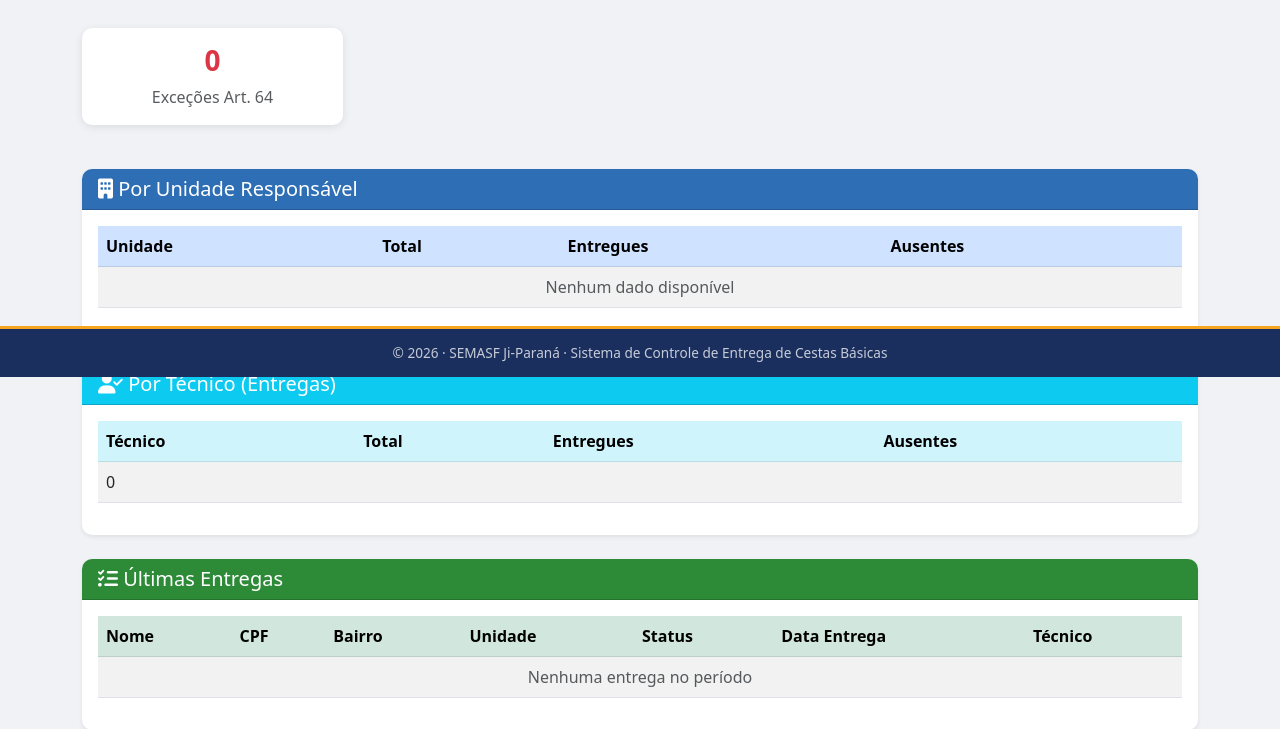
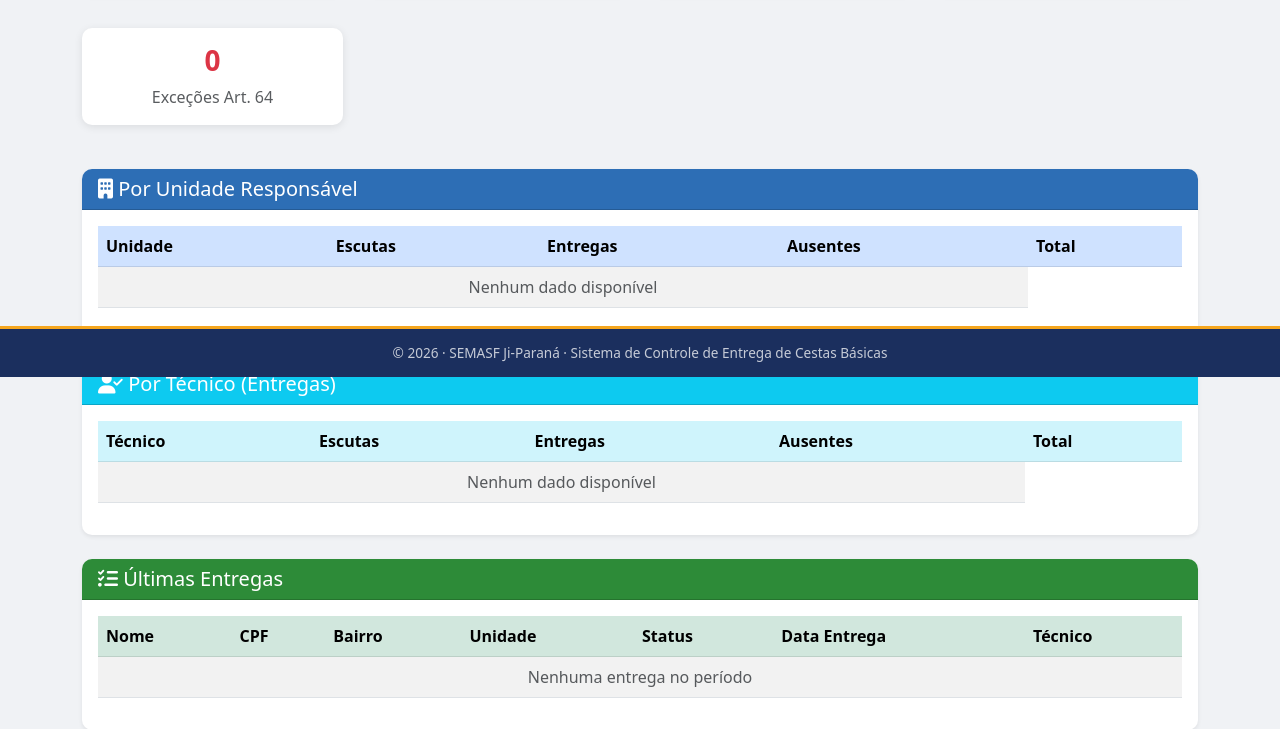
Before and after one commit to vigilanciasocioassistencialjp-maker/sistema-beneficios-semasf, a Flask app: page /relatorio in a window 1280 px wide. Shown: the part 423-1152 px from the top of the page. Run offline with Flask 3, Linux system fonts and the light colour scheme; the visitor is signed in with stand-in values (Sample User, id 1); data that the repository does not hold is empty; some libraries are stand-ins or nearby versions.

Commit message:
Add files via upload

```diff
--- a/app.py
+++ b/app.py
@@ -1739,36 +1739,62 @@ def relatorio():
     cursor.execute(f"SELECT COUNT(*) FROM solicitacoes {_and(w)}excecao_art64=TRUE", p_periodo)
     total_excecoes = cursor.fetchone()[0]
 
-    # Por Unidade
+    # Por Unidade — separa escutas (tecnico) de entregas/ausentes (tecnico_entrega)
+    _u_case = """CASE
+                    WHEN u.perfil='creas'             THEN 'CREAS'
+                    WHEN u.perfil='cras_volante'       THEN 'EQUIPE VOLANTE'
+                    WHEN u.perfil IN ('admin','gestor') THEN 'ADMINISTRAÇÃO'
+                    ELSE COALESCE(u.cras, s.cras, 'Não informado')
+                 END"""
     cursor.execute(f"""
-        SELECT
-            CASE
-                WHEN u.perfil = 'creas'             THEN 'CREAS'
-                WHEN u.perfil = 'cras_volante'       THEN 'EQUIPE VOLANTE'
-                WHEN u.perfil IN ('admin','gestor')  THEN 'ADMINISTRAÇÃO'
-                ELSE COALESCE(u.cras, s.cras, 'Não informado')
-            END AS unidade,
-            COUNT(*) as total,
-            SUM(CASE WHEN s.status='Entregue' THEN 1 ELSE 0 END) as entregues,
-            SUM(CASE WHEN s.status='Ausente'  THEN 1 ELSE 0 END) as ausentes
-        FROM solicitacoes s
-        LEFT JOIN usuarios u ON s.tecnico = u.usuario
-        {w}
+        SELECT unidade,
+               SUM(escutas) as escutas,
+               SUM(entregas) as entregas,
+               SUM(ausentes) as ausentes,
+               SUM(escutas + entregas + ausentes) as total
+        FROM (
+            SELECT {_u_case} AS unidade,
+                   COUNT(*) as escutas, 0 as entregas, 0 as ausentes
+            FROM solicitacoes s LEFT JOIN usuarios u ON s.tecnico = u.usuario
+            {_and(w)}s.status != 'Cancelada'
+            GROUP BY unidade
+            UNION ALL
+            SELECT {_u_case} AS unidade,
+                   0 as escutas,
+                   SUM(CASE WHEN s.status='Entregue' THEN 1 ELSE 0 END) as entregas,
+                   SUM(CASE WHEN s.status='Ausente'  THEN 1 ELSE 0 END) as ausentes
+            FROM solicitacoes s LEFT JOIN usuarios u ON s.tecnico_entrega = u.usuario
+            {_and(w)}s.tecnico_entrega IS NOT NULL AND s.status != 'Cancelada'
+            GROUP BY unidade
+        ) t
         GROUP BY unidade ORDER BY total DESC
-    """, p_periodo)
+    """, p_periodo + p_periodo)
     por_cras = cursor.fetchall()
 
-    # Por Técnico
+    # Por Técnico — separa escutas de entregas/ausentes
     cursor.execute(f"""
-        SELECT COALESCE(u.nome, s.tecnico) as nome_tecnico,
-               COUNT(*) as total,
-               SUM(CASE WHEN s.status='Entregue' THEN 1 ELSE 0 END) as entregues,
-               SUM(CASE WHEN s.status='Ausente'  THEN 1 ELSE 0 END) as ausentes
-        FROM solicitacoes s
-        LEFT JOIN usuarios u ON s.tecnico = u.usuario
-        {w}
-        GROUP BY COALESCE(u.nome, s.tecnico) ORDER BY total DESC
-    """, p_periodo)
+        SELECT nome_tecnico,
+               SUM(escutas) as escutas,
+               SUM(entregas) as entregas,
+               SUM(ausentes) as ausentes,
+               SUM(escutas + entregas + ausentes) as total
+        FROM (
+            SELECT COALESCE(u.nome, s.tecnico) as nome_tecnico,
+                   COUNT(*) as escutas, 0 as entregas, 0 as ausentes
+            FROM solicitacoes s LEFT JOIN usuarios u ON s.tecnico = u.usuario
+            {_and(w)}s.status != 'Cancelada'
+            GROUP BY COALESCE(u.nome, s.tecnico)
+            UNION ALL
+            SELECT COALESCE(u.nome, s.tecnico_entrega) as nome_tecnico,
+                   0 as escutas,
+                   SUM(CASE WHEN s.status='Entregue' THEN 1 ELSE 0 END) as entregas,
+                   SUM(CASE WHEN s.status='Ausente'  THEN 1 ELSE 0 END) as ausentes
+            FROM solicitacoes s LEFT JOIN usuarios u ON s.tecnico_entrega = u.usuario
+            {_and(w)}s.tecnico_entrega IS NOT NULL AND s.status != 'Cancelada'
+            GROUP BY COALESCE(u.nome, s.tecnico_entrega)
+        ) t
+        GROUP BY nome_tecnico ORDER BY total DESC
+    """, p_periodo + p_periodo)
     por_tecnico = cursor.fetchall()
 
     # Últimas entregas do período (máx 20)
@@ -1865,30 +1891,45 @@ def _coletar_dados_relatorio(periodo_inicio, periodo_fim):
     cursor.execute(f"SELECT COUNT(*) FROM solicitacoes {where + (' AND ' if where else 'WHERE ')}excecao_art64=TRUE", p_periodo)
     excecoes = cursor.fetchone()[0]
 
+    _wp = f"WHERE {cond_periodo}" if cond_periodo else ""
+    _andp = (_wp + " AND ") if _wp else "WHERE "
+    _uc = """CASE WHEN u.perfil='creas' THEN 'CREAS'
+                  WHEN u.perfil='cras_volante' THEN 'EQUIPE VOLANTE'
+                  WHEN u.perfil IN ('admin','gestor') THEN 'ADMINISTRAÇÃO'
+                  ELSE COALESCE(u.cras, s.cras, 'Não informado') END"""
+
     cursor.execute(f"""
-        SELECT
-            CASE
-                WHEN u.perfil = 'creas'        THEN 'CREAS'
-                WHEN u.perfil = 'cras_volante'  THEN 'EQUIPE VOLANTE'
-                WHEN u.perfil IN ('admin','gestor') THEN 'ADMINISTRAÇÃO'
-                ELSE COALESCE(u.cras, s.cras, 'Não informado')
-            END AS equipe,
-            COUNT(*),
-            SUM(CASE WHEN s.status='Entregue' THEN 1 ELSE 0 END),
-            SUM(CASE WHEN s.status='Ausente'  THEN 1 ELSE 0 END)
-        FROM solicitacoes s
-        LEFT JOIN usuarios u ON s.tecnico = u.usuario
-        {'WHERE ' + cond_periodo if cond_periodo else ''}
-        GROUP BY equipe ORDER BY COUNT(*) DESC""", p_periodo)
+        SELECT unidade, SUM(escutas), SUM(entregas), SUM(ausentes), SUM(escutas+entregas+ausentes)
+        FROM (
+            SELECT {_uc} AS unidade, COUNT(*) as escutas, 0 as entregas, 0 as ausentes
+            FROM solicitacoes s LEFT JOIN usuarios u ON s.tecnico=u.usuario
+            {_andp}s.status!='Cancelada' GROUP BY unidade
+            UNION ALL
+            SELECT {_uc} AS unidade, 0,
+                   SUM(CASE WHEN s.status='Entregue' THEN 1 ELSE 0 END),
+                   SUM(CASE WHEN s.status='Ausente' THEN 1 ELSE 0 END)
+            FROM solicitacoes s LEFT JOIN usuarios u ON s.tecnico_entrega=u.usuario
+            {_andp}s.tecnico_entrega IS NOT NULL AND s.status!='Cancelada' GROUP BY unidade
+        ) t GROUP BY unidade ORDER BY SUM(escutas+entregas+ausentes) DESC
+    """, p_periodo + p_periodo)
     por_cras = cursor.fetchall()
 
     cursor.execute(f"""
-        SELECT COALESCE(u.nome, s.tecnico), COUNT(*),
-            SUM(CASE WHEN s.status='Entregue' THEN 1 ELSE 0 END),
-            SUM(CASE WHEN s.status='Ausente' THEN 1 ELSE 0 END)
-        FROM solicitacoes s LEFT JOIN usuarios u ON s.tecnico=u.usuario
-        {'WHERE ' + cond_periodo if cond_periodo else ''}
-        GROUP BY COALESCE(u.nome, s.tecnico) ORDER BY COUNT(*) DESC""", p_periodo)
+        SELECT nome_tecnico, SUM(escutas), SUM(entregas), SUM(ausentes), SUM(escutas+entregas+ausentes)
+        FROM (
+            SELECT COALESCE(u.nome, s.tecnico) as nome_tecnico,
+                   COUNT(*) as escutas, 0 as entregas, 0 as ausentes
+            FROM solicitacoes s LEFT JOIN usuarios u ON s.tecnico=u.usuario
+            {_andp}s.status!='Cancelada' GROUP BY COALESCE(u.nome, s.tecnico)
+            UNION ALL
+            SELECT COALESCE(u.nome, s.tecnico_entrega) as nome_tecnico, 0,
+                   SUM(CASE WHEN s.status='Entregue' THEN 1 ELSE 0 END),
+                   SUM(CASE WHEN s.status='Ausente' THEN 1 ELSE 0 END)
+            FROM solicitacoes s LEFT JOIN usuarios u ON s.tecnico_entrega=u.usuario
+            {_andp}s.tecnico_entrega IS NOT NULL AND s.status!='Cancelada'
+            GROUP BY COALESCE(u.nome, s.tecnico_entrega)
+        ) t GROUP BY nome_tecnico ORDER BY SUM(escutas+entregas+ausentes) DESC
+    """, p_periodo + p_periodo)
     por_tecnico = cursor.fetchall()
 
     conexao.close()
--- a/templates/relatorio.html
+++ b/templates/relatorio.html
@@ -124,9 +124,10 @@
                     <thead class="table-primary">
                         <tr>
                             <th>Unidade</th>
+                            <th>Escutas</th>
+                            <th>Entregas</th>
+                            <th>Ausentes</th>
                             <th>Total</th>
-                            <th>Entregues</th>
-                            <th>Ausentes</th>
                         </tr>
                     </thead>
                     <tbody>
@@ -136,6 +137,7 @@
                             <td>{{ c[1] }}</td>
                             <td><span class="text-success fw-bold">{{ c[2] }}</span></td>
                             <td><span class="text-danger fw-bold">{{ c[3] }}</span></td>
+                            <td><span class="fw-bold">{{ c[4] }}</span></td>
                         </tr>
                         {% else %}
                         <tr>
@@ -159,9 +161,10 @@
                     <thead class="table-info">
                         <tr>
                             <th>Técnico</th>
+                            <th>Escutas</th>
+                            <th>Entregas</th>
+                            <th>Ausentes</th>
                             <th>Total</th>
-                            <th>Entregues</th>
-                            <th>Ausentes</th>
                         </tr>
                     </thead>
                     <tbody>
@@ -171,6 +174,7 @@
                             <td>{{ t[1] }}</td>
                             <td><span class="text-success fw-bold">{{ t[2] }}</span></td>
                             <td><span class="text-danger fw-bold">{{ t[3] }}</span></td>
+                            <td><span class="fw-bold">{{ t[4] }}</span></td>
                         </tr>
                         {% else %}
                         <tr>
```
